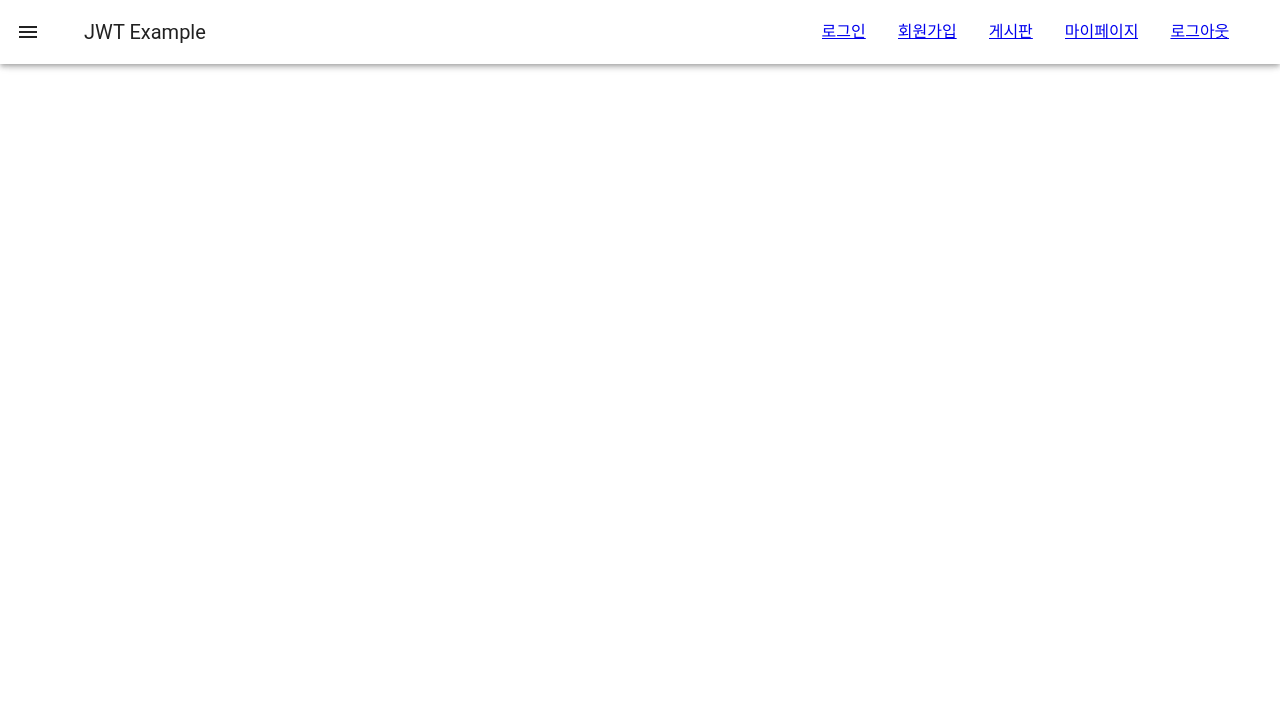
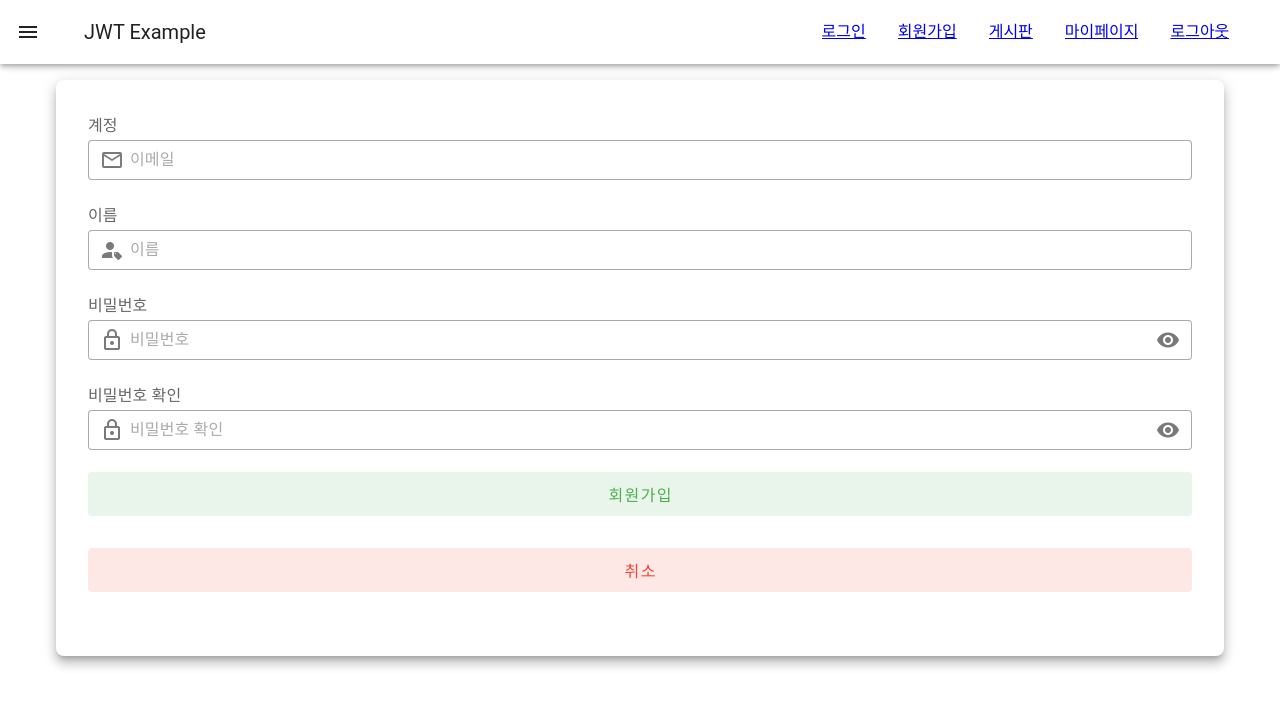
Before and after one commit to SAHONGPAK/JWT-Example, a Vue app in the folder jwt-vue/: page /user/signUp in a window 1280 px wide. Shown: the top 706 px of the page. Built offline with nearby package versions, Linux system fonts and the light colour scheme.

Commit message:
:lipstick: Make SignUpComponent.vue UI

```diff
--- a/jwt-vue/src/components/users/SignUpComponent.vue
+++ b/jwt-vue/src/components/users/SignUpComponent.vue
@@ -1,7 +1,99 @@
 <script setup>
+    import { ref } from 'vue'
+
+    const userInfo = ref({
+
+    })
+
+    const passwordVisible = ref(false)
+    const passwordCheckVisible = ref(false)
+
+    const signUp = async () => {
+
+    }
+
 </script>
 
 <template>
+    <v-card
+        class="signUp-form mx-auto pa-8"
+        elevation="8"
+        rounded="lg"
+    >
+
+        <div class="text-subtitle-1 text-medium-emphasis">계정</div>
+
+        <v-text-field
+            density="compact"
+            placeholder="이메일"
+            prepend-inner-icon="mdi-email-outline"
+            variant="outlined"
+            v-model="userInfo.userEmail"
+        />
+
+
+        <div class="text-subtitle-1 text-medium-emphasis">이름</div>
+
+        <v-text-field
+            density="compact"
+            placeholder="이름"
+            prepend-inner-icon="mdi-account-tag"
+            variant="outlined"
+            v-model="userInfo.userName"
+        />
+
+
+        <div class="text-subtitle-1 text-medium-emphasis d-flex align-center justify-space-between">
+            비밀번호
+        </div>
+
+        <v-text-field
+            :append-inner-icon="passwordVisible ? 'mdi-eye-off' : 'mdi-eye'"
+            :type="passwordVisible ? 'text' : 'password'"
+            density="compact"
+            placeholder="비밀번호"
+            prepend-inner-icon="mdi-lock-outline"
+            variant="outlined"
+            @click:append-inner="passwordVisible = !passwordVisible"
+            v-model="userInfo.userPassword"
+        />
+
+        <div class="text-subtitle-1 text-medium-emphasis d-flex align-center justify-space-between">
+            비밀번호 확인
+        </div>
+
+        <v-text-field
+            :append-inner-icon="passwordCheckVisible ? 'mdi-eye-off' : 'mdi-eye'"
+            :type="passwordCheckVisible ? 'text' : 'password'"
+            density="compact"
+            placeholder="비밀번호 확인"
+            prepend-inner-icon="mdi-lock-outline"
+            variant="outlined"
+            @click:append-inner="passwordCheckVisible = !passwordCheckVisible"
+        />
+
+        <v-btn
+            block
+            class="mb-8"
+            color="green"
+            size="large"
+            variant="tonal"
+            @click="signUp"
+        >
+            회원가입
+        </v-btn>
+
+        <v-btn
+            block
+            class="mb-8"
+            color="red"
+            size="large"
+            variant="tonal"
+            @click="$router.push({name: 'main'})"
+        >
+            취소
+        </v-btn>
+    </v-card>
 </template>
 
 <style scoped>
```
